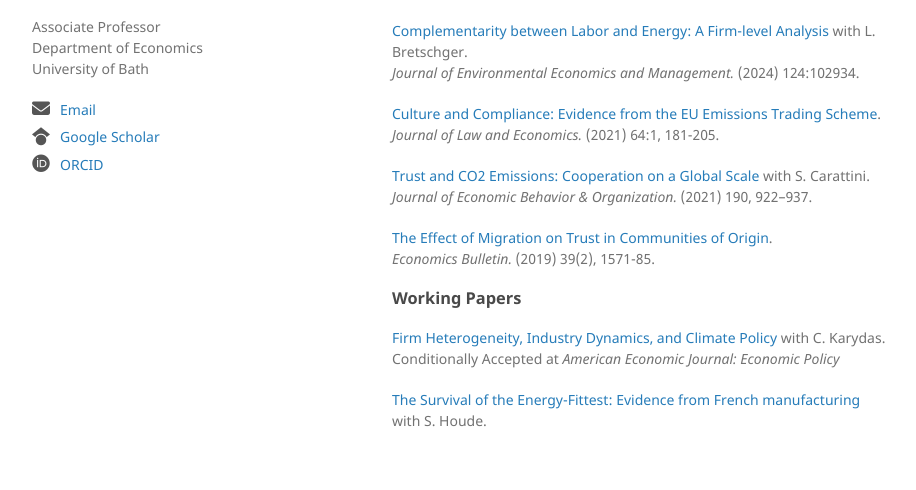
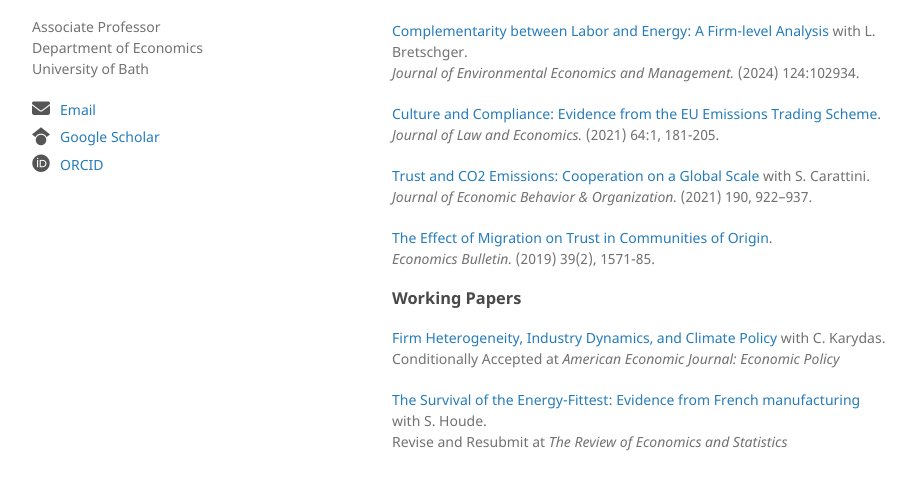
Before and after one commit to arajo8889/arajo8889.github.io, a Jekyll site: the page built from index.md, in a window 1280 px wide, cut to the strip 383-905 px from the top of the page. Shown: the top 490 px of the strip, without its empty margins (178-1094 px from the left). Built offline with Jekyll 4.4.1, drawn with Linux system fonts in a browser that asks for light colours; our own code applies the rules of GitHub Pages for plain Markdown files.

Commit message:
Update index.md

```diff
--- a/index.md
+++ b/index.md
@@ -36,3 +36,4 @@ _Economics Bulletin._ (2019) 39(2), 1571-85.
 Conditionally Accepted at _American Economic Journal: Economic Policy_
 
 [The Survival of the Energy-Fittest: Evidence from French manufacturing](https://www.dropbox.com/scl/fi/mkdnif1rjs4r0saivfvll/cesifo1_wp12695.pdf?rlkey=tghakkuim23mai5qo091ca2rc&dl=0) with S. Houde.<br>
+Revise and Resubmit at _The Review of Economics and Statistics_
```
